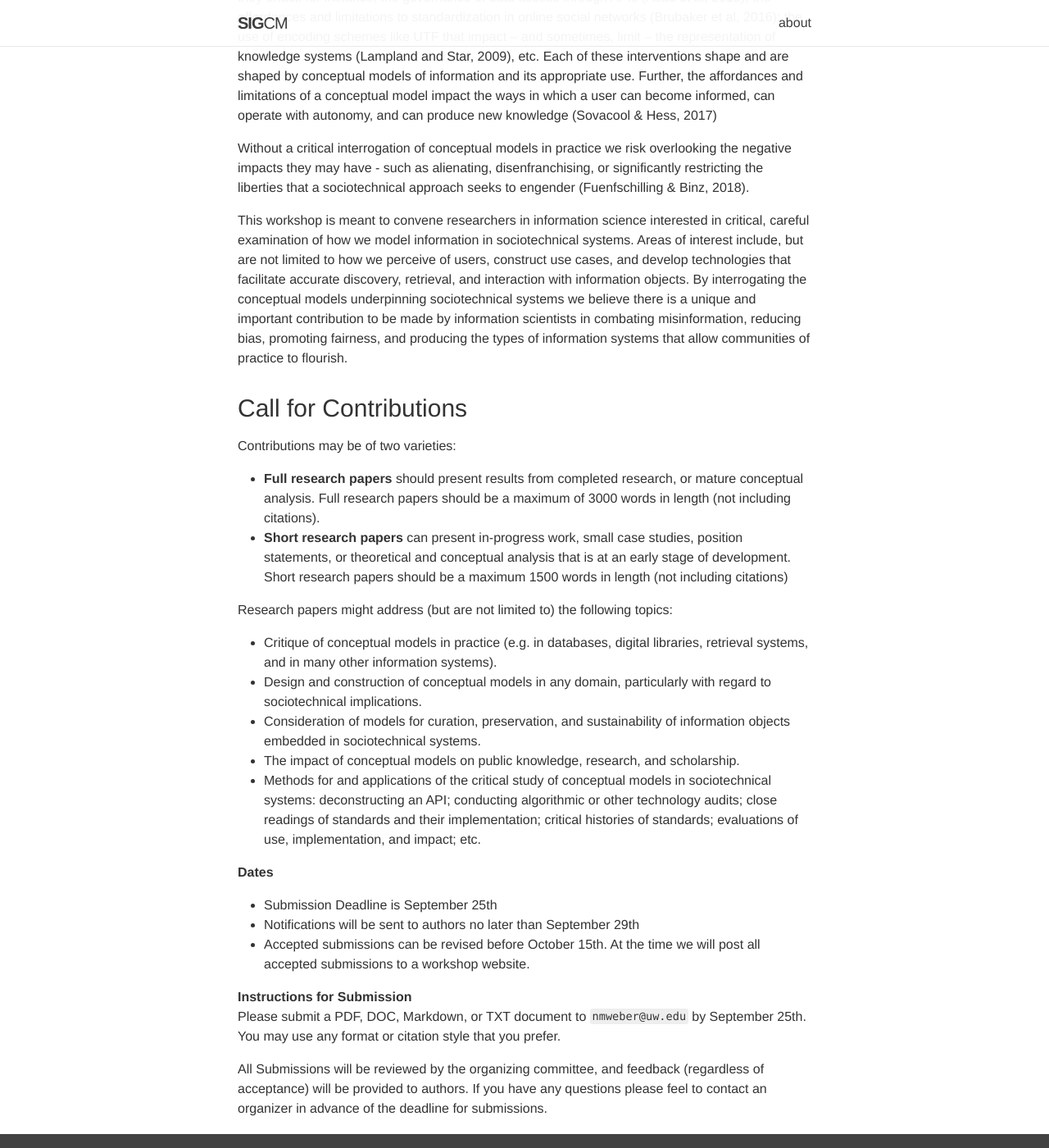
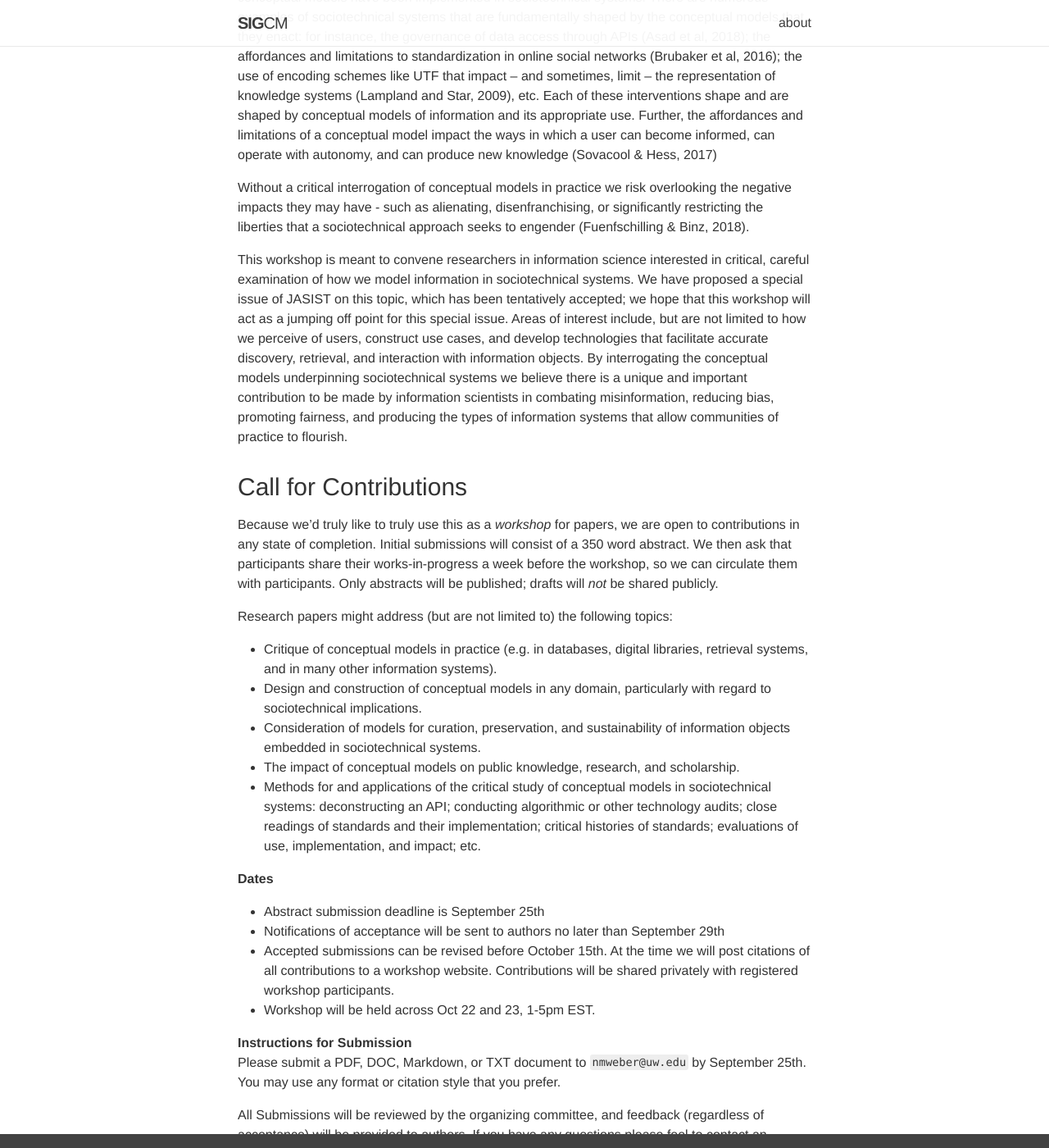
Before and after one commit to sig-cm/sig-cm.github.io, a Jekyll site: the page built from _news/ASIST-2020-CFP.md, in a window 1280 px wide and 1400 px high, scrolled down 790 px. Shown: the whole window at 82% size. Built offline with Jekyll 4.4.1, drawn with Linux system fonts in a browser that asks for light colours; nearby versions of some CDN libraries; some of the changed text lies outside the part shown.

Commit message:
Update ASIST-2020-CFP.md

```diff
--- a/_news/ASIST-2020-CFP.md
+++ b/_news/ASIST-2020-CFP.md
@@ -7,7 +7,7 @@ inline: false
 
 
 ### TL;DR
-An ASIS&T 2020 workshop for practitioners and researchers studying conceptual models in sociotechnical systems. Contributions to the workshop can be works-in-progress or completed research papers - due Sept 25th (see submission directions below). Keynote speakers will include Dr. Amelia Acker (University of Texas) and Dr. Ryan Shaw (University of North Carolina).
+An ASIS&T 2020 workshop for practitioners and researchers studying conceptual models in sociotechnical systems. We hope to use this workshop as a jumping off point for a special issue of JASIST on the same topic. Contributions to the workshop can be works-in-progress that participants may be interested in submitting to the special issue.  Abstracts are due Sept 25th (see submission directions below). Keynote speakers will include Dr. Amelia Acker (University of Texas) and Dr. Ryan Shaw (University of North Carolina).
 
 ## About
 Information Science has long worked at the intersection of technology development and the critical study of technologies in particular places, serving particular people, at particular points in time. Conceptual models -- the representation of how a system works, as well as the information objects they process and transmit -- are fundamental to the construction, maintenance, and use of digital infrastructures that mutually constitute people and technology (the sociotechnical) (Kling, 1980; Agre, 1994; Selbst et al, 2019). Although conceptual models are critical to sociotechnical systems, they are often overlooked or under-described in information science research (Weber et al, 2019).
@@ -16,14 +16,11 @@ We argue that current social, political, and economic conditions require a renew
 
 Without a critical interrogation of conceptual models in practice we risk overlooking the negative impacts they may have - such as alienating, disenfranchising, or significantly restricting the liberties that a sociotechnical approach seeks to engender (Fuenfschilling & Binz, 2018).
 
-This workshop is meant to convene researchers in information science interested in critical, careful examination of how we model information in sociotechnical systems. Areas of interest include, but are not limited to how we perceive of users, construct use cases, and develop technologies that facilitate accurate discovery, retrieval, and interaction with information objects. By interrogating the conceptual models underpinning sociotechnical systems we believe there is a unique and important contribution to be made by information scientists in combating misinformation, reducing bias, promoting fairness, and producing the types of information systems that allow communities of practice to flourish.
+This workshop is meant to convene researchers in information science interested in critical, careful examination of how we model information in sociotechnical systems. We have proposed a special issue of JASIST on this topic, which has been tentatively accepted; we hope that this workshop will act as a jumping off point for this special issue. Areas of interest include, but are not limited to how we perceive of users, construct use cases, and develop technologies that facilitate accurate discovery, retrieval, and interaction with information objects. By interrogating the conceptual models underpinning sociotechnical systems we believe there is a unique and important contribution to be made by information scientists in combating misinformation, reducing bias, promoting fairness, and producing the types of information systems that allow communities of practice to flourish.
 
 ### Call for Contributions
 
-Contributions may be of two varieties:
-
-- **Full research papers** should present results from completed research, or mature conceptual analysis. Full research papers should be a maximum of 3000 words in length (not including citations).
-- **Short research papers** can present in-progress work, small case studies, position statements, or theoretical and conceptual analysis that is at an early stage of development. Short research papers should be a maximum 1500 words in length (not including citations)
+Because we'd truly like to truly use this as a _workshop_ for papers, we are open to contributions in any state of completion.  Initial submissions will consist of a 350 word abstract. We then ask that participants share their works-in-progress a week before the workshop, so we can circulate them with participants. Only abstracts will be published; drafts will _not_ be shared publicly.
 
 Research papers might address (but are not limited to) the following topics:
 - Critique of conceptual models in practice (e.g. in databases, digital libraries, retrieval systems, and in many other information systems).
@@ -33,9 +30,10 @@ Research papers might address (but are not limited to) the following topics:
 - Methods for and applications of the critical study of conceptual models in sociotechnical systems: deconstructing an API; conducting algorithmic or other technology audits; close readings of standards and their implementation; critical histories of standards; evaluations of use, implementation, and impact; etc.
 
 **Dates**
-- Submission Deadline is September 25th
-- Notifications will be sent to authors no later than September 29th
-- Accepted submissions can be revised before October 15th. At the time we will post all accepted submissions to a workshop website.
+- Abstract submission deadline is September 25th
+- Notifications of acceptance will be sent to authors no later than September 29th
+- Accepted submissions can be revised before October 15th. At the time we will post citations of all contributions to a workshop website. Contributions will be shared privately with registered workshop participants.
+- Workshop will be held across Oct 22 and 23, 1-5pm EST.
 
 **Instructions for Submission**
 Please submit a PDF, DOC, Markdown, or TXT document to `nmweber@uw.edu` by September 25th. You may use any format or citation style that you prefer.
```
